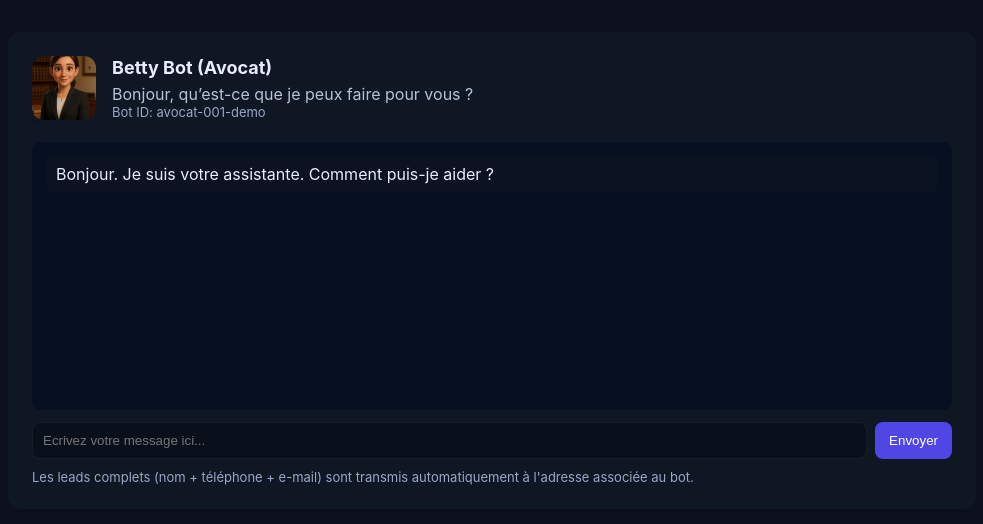
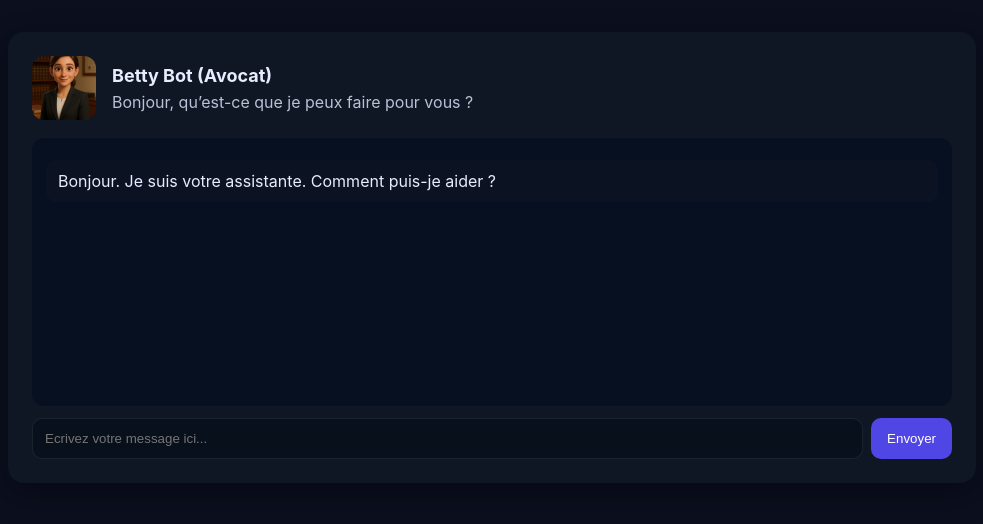
Before and after one commit to vincentbastille10/betty_abonnement_version2, a Flask app: page /chat in a window 1280 px wide. Shown: the top 524 px of the page, without its empty margins (148-1131 px from the left). Run offline with Flask 3, Linux system fonts and the light colour scheme.

Commit message:
Update chat.html

```diff
--- a/templates/chat.html
+++ b/templates/chat.html
@@ -6,20 +6,32 @@
   <title>{{ title or "Betty — Chat" }}</title>
   <style>
     :root{--bg:#0b0f1e;--card:#0f1724;--ink:#e8ecff}
-    body{margin:0;background:var(--bg);color:var(--ink);font-family:Inter,system-ui,Segoe UI,Roboto,Arial}
-    .wrap{max-width:920px;margin:32px auto;padding:24px;background:var(--card);border-radius:12px}
+    body{margin:0;background:var(--bg);color:var(--ink);font-family:Inter,system-ui,Segoe UI,Roboto,Arial,sans-serif}
+    .wrap{max-width:920px;margin:32px auto;padding:24px;background:var(--card);border-radius:16px;box-shadow:0 10px 30px rgba(0,0,0,.35)}
     .header{display:flex;align-items:center;gap:16px}
     .avatar{width:64px;height:64px;border-radius:12px;object-fit:cover}
     .title{font-size:18px;margin:0}
     .greet{color:#b8c2d6;margin-top:6px}
-    #messages{margin-top:18px;background:#071020;padding:14px;border-radius:8px;min-height:240px;max-height:420px;overflow:auto}
-    .msg{padding:8px 10px;border-radius:8px;margin-bottom:8px}
+    #messages{margin-top:18px;background:#071020;padding:14px;border-radius:12px;min-height:240px;max-height:420px;overflow:auto}
+    .msg{padding:10px 12px;border-radius:10px;margin:8px 0;line-height:1.4}
     .user{background:#1f2937;text-align:right}
     .bot{background:#0b1222;text-align:left}
     .footer{display:flex;gap:8px;margin-top:12px}
-    input[type=text]{flex:1;padding:10px;border-radius:8px;border:1px solid rgba(255,255,255,.06);background:#07101b;color:var(--ink)}
-    button{padding:10px 14px;border-radius:8px;border:0;background:{{ color or '#4F46E5' }};color:white;cursor:pointer}
+    input[type=text]{flex:1;padding:12px;border-radius:10px;border:1px solid rgba(255,255,255,.08);background:#07101b;color:var(--ink)}
+    button{padding:12px 16px;border-radius:10px;border:0;background:{{ color or '#4F46E5' }};color:#fff;cursor:pointer}
     .small{font-size:13px;color:#9aa7c7}
+
+    /* --- Métadonnées invisibles à l’écran (mais présentes dans le DOM) --- */
+    .hidden-meta{
+      position:absolute !important;
+      left:-9999px !important;
+      height:1px !important;
+      width:1px !important;
+      overflow:hidden !important;
+      opacity:0 !important;
+      pointer-events:none !important;
+      user-select:none !important;
+    }
   </style>
 </head>
 <body>
@@ -29,54 +41,57 @@
       <div>
         <h1 class="title">{{ full_name }}</h1>
         <div class="greet">{{ greeting }}</div>
-        <div class="small">Bot ID: {{ public_id }}</div>
+
+        <!-- Métadonnées masquées -->
+        <div class="small hidden-meta" aria-hidden="true">Bot ID: {{ public_id }}</div>
         {% if buyer_email %}
-          <div class="small">Adresse acheteur : {{ buyer_email }}</div>
+          <div class="small hidden-meta" aria-hidden="true">Adresse acheteur : {{ buyer_email }}</div>
         {% endif %}
       </div>
     </div>
-<!-- Données techniques invisibles -->
-<p style="color:#0b0f1e;font-size:1px">
-  Bot ID: {{ public_id }}
-</p>
-<p style="color:#0b0f1e;font-size:1px">
-  Acheteur: {{ buyer_email }}
-</p>
+
+    <!-- Copie technique masquée (debug éventuel) -->
+    <p class="hidden-meta" aria-hidden="true">Bot ID: {{ public_id }}</p>
+    <p class="hidden-meta" aria-hidden="true">Acheteur: {{ buyer_email }}</p>
 
     <div id="messages" aria-live="polite"></div>
 
     <div class="footer">
-      <input id="input" type="text" placeholder="Ecrivez votre message ici..." />
+      <input id="input" type="text" placeholder="Ecrivez votre message ici..." autocomplete="off" />
       <button id="send">Envoyer</button>
     </div>
-    <div style="margin-top:10px" class="small">Les leads complets (nom + téléphone + e-mail) sont transmis automatiquement à l'adresse associée au bot.</div>
+
+    <!-- Mention légale masquée -->
+    <div class="small hidden-meta" aria-hidden="true">
+      Les leads complets (nom + téléphone + e-mail) sont transmis automatiquement à l'adresse associée au bot.
+    </div>
   </div>
 
   <script>
-    const publicId = "{{ public_id }}";
+    const publicId   = "{{ public_id }}";
     const buyerEmail = "{{ buyer_email }}";
-    const apiUrl = "/api/bettybot";
+    const apiUrl     = "/api/bettybot";
 
-    function addMsg(text, cls="bot") {
+    const $msgs = document.getElementById("messages");
+    const $inp  = document.getElementById("input");
+    const $btn  = document.getElementById("send");
+
+    function addMsg(text, cls="bot"){
       const m = document.createElement("div");
       m.className = "msg " + cls;
       m.innerText = text;
-      document.getElementById("messages").appendChild(m);
+      $msgs.appendChild(m);
       m.scrollIntoView({behavior:"smooth", block:"end"});
     }
 
-    document.getElementById("send").addEventListener("click", send);
-    document.getElementById("input").addEventListener("keydown", function(e){ if(e.key === "Enter"){ send(); } });
-
     async function send(){
-      const el = document.getElementById("input");
-      const text = el.value.trim();
+      const text = ($inp.value || "").trim();
       if(!text) return;
       addMsg(text, "user");
-      el.value = "";
+      $inp.value = "";
       try{
         const resp = await fetch(apiUrl, {
-          method:"POST",
+          method: "POST",
           headers: {"Content-Type":"application/json"},
           body: JSON.stringify({
             message: text,
@@ -85,14 +100,17 @@
           })
         });
         const data = await resp.json();
-        addMsg(data.response || "Désolé, pas de réponse", "bot");
+        addMsg(data.response || "Désolé, pas de réponse.", "bot");
       }catch(e){
+        console.error(e);
         addMsg("Erreur de connexion au serveur.", "bot");
-        console.error(e);
       }
     }
 
-    // welcome example
+    $btn.addEventListener("click", send);
+    $inp.addEventListener("keydown", (e)=>{ if(e.key==="Enter") send(); });
+
+    // Message d'accueil
     addMsg("Bonjour. Je suis votre assistante. Comment puis-je aider ?", "bot");
   </script>
 </body>
```
